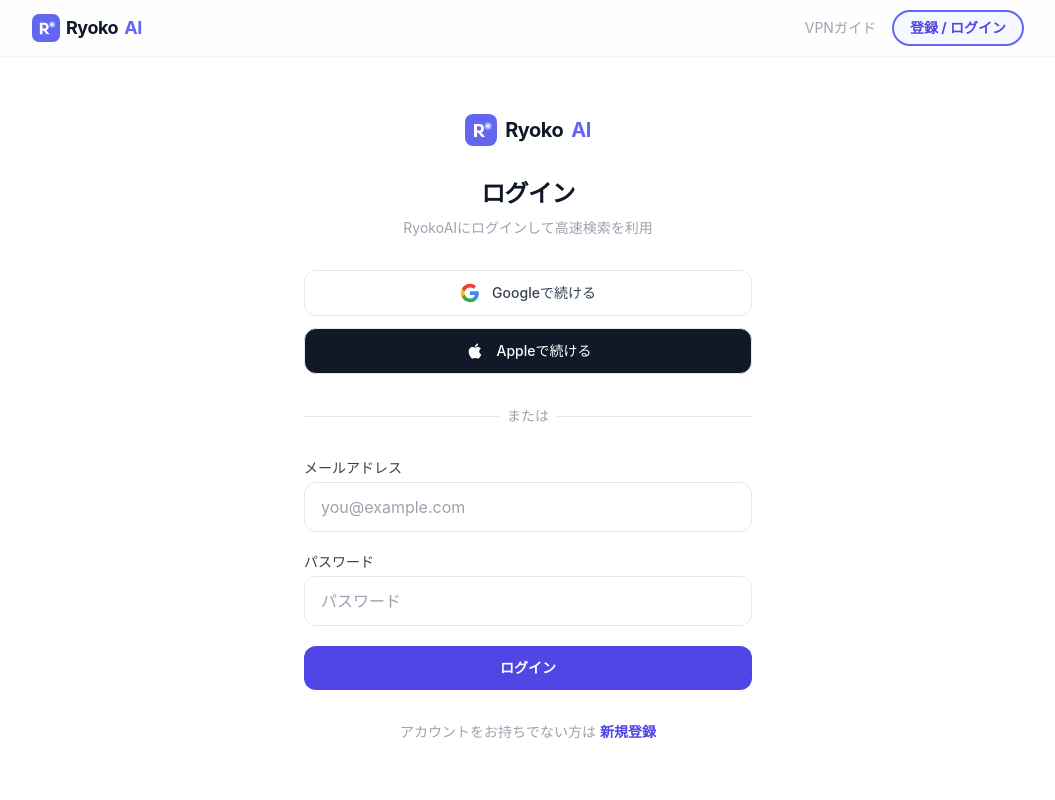
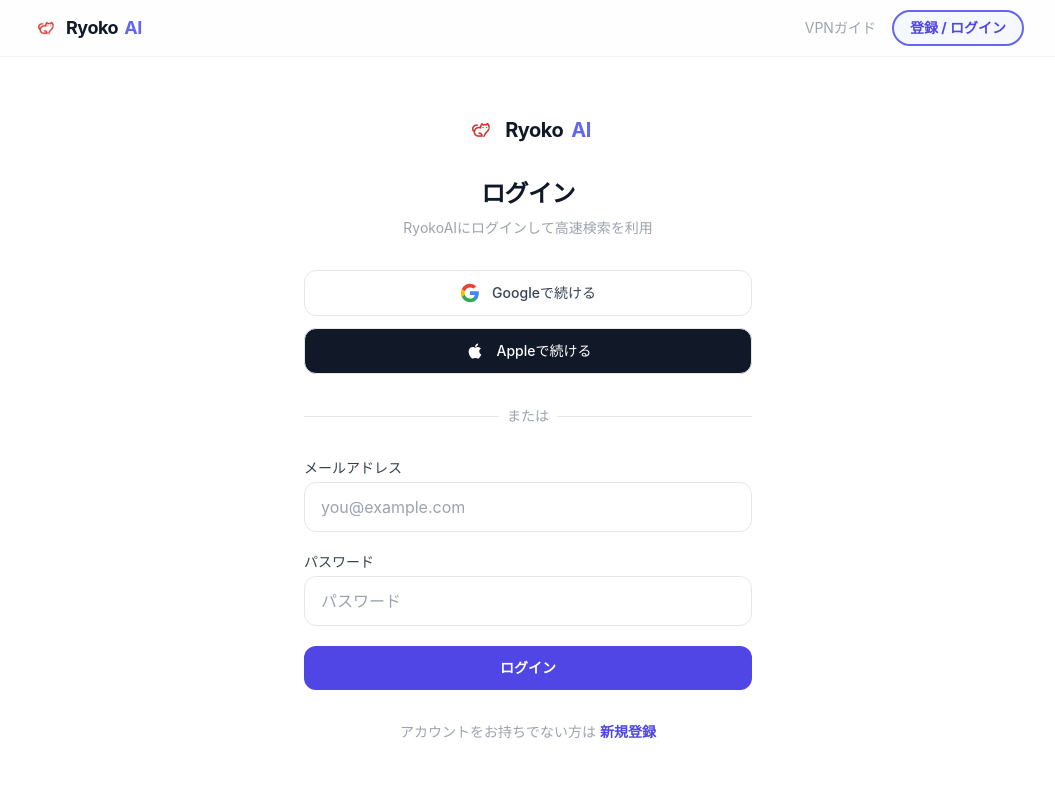
Before and after one commit to xxgoldxxgold/ryokoai, a Next.js app: page /login in a window 1280 px wide. Shown: the top 800 px of the page, without its empty margins (112-1167 px from the left). Built offline with nearby package versions, Linux system fonts and the light colour scheme; no server answers.

Commit message:
Use NEN2 cat logo (logo.png) instead of custom SVG
Co-Authored-By: Claude Opus 4.6 <noreply@anthropic.com>

```diff
--- a/src/app/login/page.tsx
+++ b/src/app/login/page.tsx
@@ -11,7 +11,7 @@ export default function LoginPage() {
   return (
     <div className="flex min-h-[calc(100vh-3.5rem)] flex-col items-center justify-center bg-white px-4">
       <Link href="/" className="mb-8 flex items-center gap-2 text-xl font-bold text-gray-900 tracking-tight">
-        <Image src="/logo.svg" alt="RyokoAI" width={32} height={32} className="h-8 w-8" />
+        <Image src="/logo.png" alt="RyokoAI" width={32} height={32} className="h-8 w-8" />
         Ryoko<span className="text-indigo-500">AI</span>
       </Link>
       <LoginForm />
--- a/src/app/signup/page.tsx
+++ b/src/app/signup/page.tsx
@@ -11,7 +11,7 @@ export default function SignupPage() {
   return (
     <div className="flex min-h-[calc(100vh-3.5rem)] flex-col items-center justify-center bg-white px-4">
       <Link href="/" className="mb-8 flex items-center gap-2 text-xl font-bold text-gray-900 tracking-tight">
-        <Image src="/logo.svg" alt="RyokoAI" width={32} height={32} className="h-8 w-8" />
+        <Image src="/logo.png" alt="RyokoAI" width={32} height={32} className="h-8 w-8" />
         Ryoko<span className="text-indigo-500">AI</span>
       </Link>
       <SignupForm />
--- a/src/components/Header.tsx
+++ b/src/components/Header.tsx
@@ -198,7 +198,7 @@ export default function Header() {
       <header className="fixed top-0 w-full z-50 bg-white/80 backdrop-blur-md border-b border-gray-100">
         <div className="max-w-5xl mx-auto px-4 h-14 flex items-center justify-between">
           <Link href="/" className="flex items-center gap-1.5 text-lg font-bold text-gray-900 tracking-tight">
-            <Image src="/logo.svg" alt="RyokoAI" width={28} height={28} className="h-7 w-7" />
+            <Image src="/logo.png" alt="RyokoAI" width={28} height={28} className="h-7 w-7" />
             Ryoko<span className="text-indigo-500">AI</span>
           </Link>
           <nav className="flex items-center gap-4 text-sm">
```
Also changed, not shown: public/logo.png (added).
